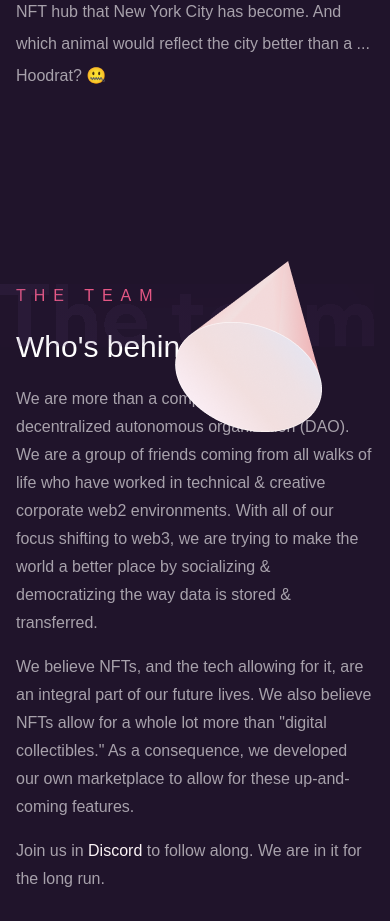
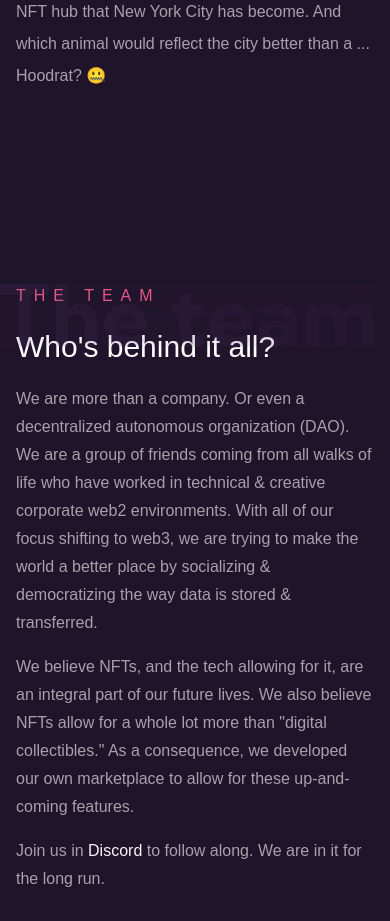
Before and after one commit to meemalabs/hoodratz.io, a Vue app: page /about in a window 390 px wide. Shown: the part 940-1861 px from the top of the page. Built offline with nearby package versions, Linux system fonts and the light colour scheme; a web font is replaced by a local one.

Commit message:
Fix Cone Guy

```diff
--- a/src/views/About.vue
+++ b/src/views/About.vue
@@ -126,7 +126,7 @@ import AppFooter from "@/components/AppFooter.vue";
         </div>
 
         <img
-          class="absolute top-0 right-0 pt-32 md:hidden lg:block"
+          class="absolute top-0 right-0 pt-32 md:block hidden"
           src="/images/home/hoodratz-plain-cone.png"
           alt="background cone image"
         />
```
